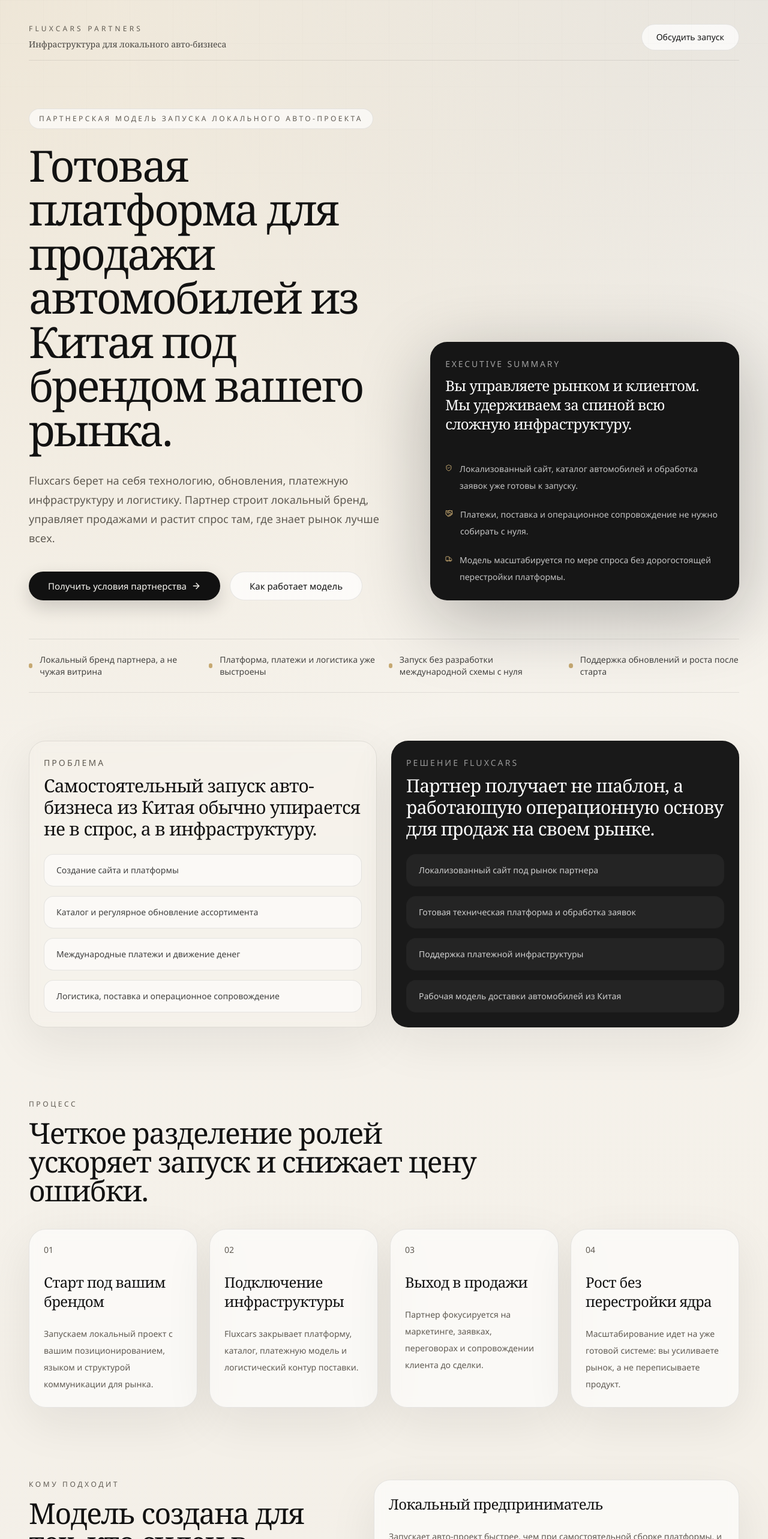
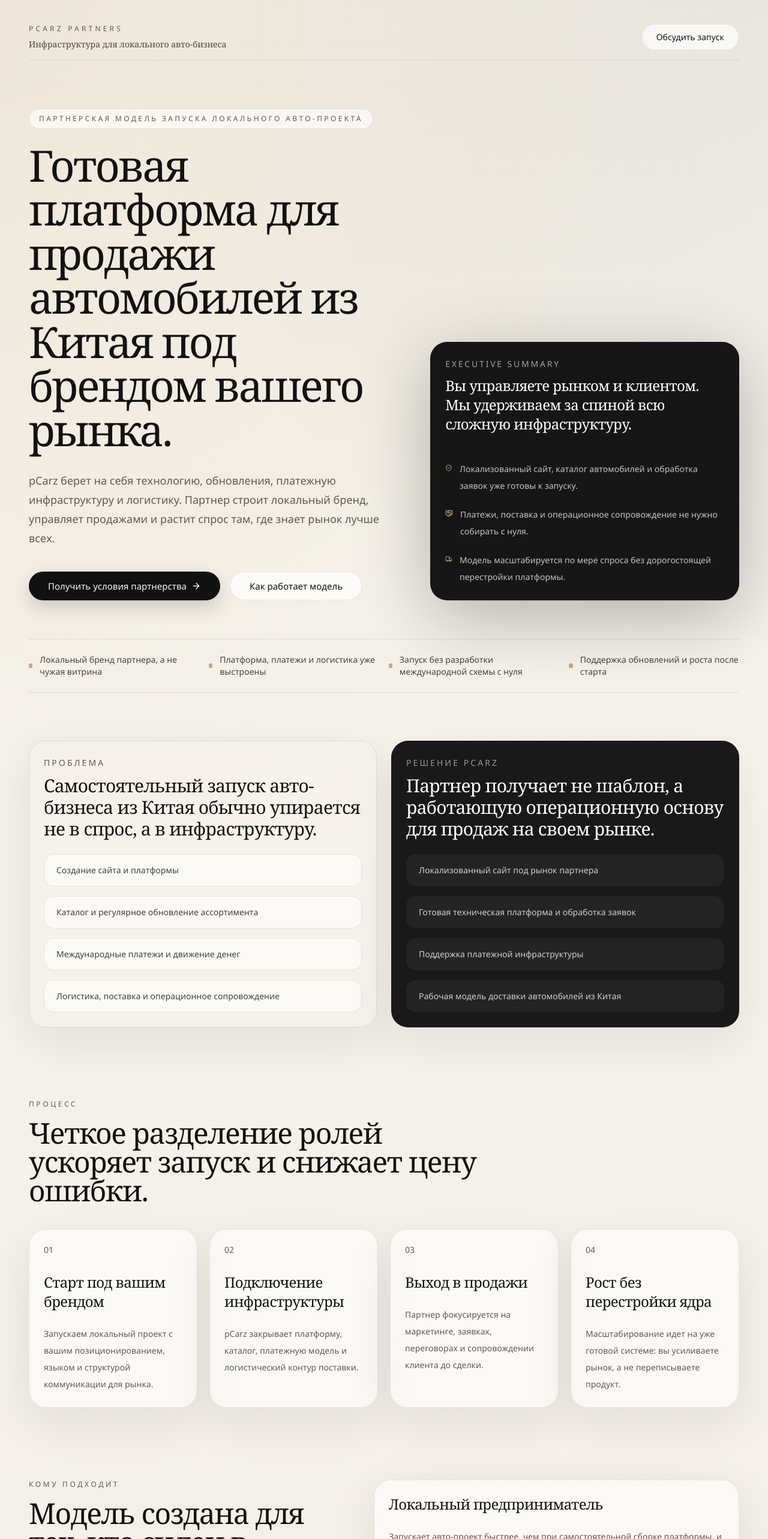
Before and after one commit to AiPilotDev/parners.pcarz.com, a Next.js app: page / in a window 1280 px wide. Shown: the top 2566 px of the page at 60% size. Built offline with nearby package versions, Linux system fonts and the light colour scheme.

Commit message:
Rename brand to pСarz

```diff
--- a/app/layout.tsx
+++ b/app/layout.tsx
@@ -2,7 +2,7 @@ import type { Metadata } from "next";
 import "./globals.css";
 
 export const metadata: Metadata = {
-  title: "Fluxcars Partners",
+  title: "pСarz Partners",
   description:
     "Премиальная партнерская платформа для запуска локального бизнеса по продаже автомобилей из Китая под брендом партнера.",
 };
--- a/app/page.tsx
+++ b/app/page.tsx
@@ -1,9 +1,28 @@
-import { ArrowRight, BanknoteArrowDown, BriefcaseBusiness, Globe2, Handshake, ShieldCheck, Truck } from "lucide-react";
+import {
+  ArrowRight,
+  BanknoteArrowDown,
+  BriefcaseBusiness,
+  Globe2,
+  Handshake,
+  ShieldCheck,
+  Truck,
+} from "lucide-react";
 
 import { AnimatedSection } from "@/components/landing/animated-section";
-import { Accordion, AccordionContent, AccordionItem, AccordionTrigger } from "@/components/ui/accordion";
+import {
+  Accordion,
+  AccordionContent,
+  AccordionItem,
+  AccordionTrigger,
+} from "@/components/ui/accordion";
 import { Button } from "@/components/ui/button";
-import { Card, CardContent, CardDescription, CardHeader, CardTitle } from "@/components/ui/card";
+import {
+  Card,
+  CardContent,
+  CardDescription,
+  CardHeader,
+  CardTitle,
+} from "@/components/ui/card";
 
 const trustItems = [
   "Локальный бренд партнера, а не чужая витрина",
@@ -35,7 +54,7 @@ const processSteps = [
   {
     title: "Подключение инфраструктуры",
     description:
-      "Fluxcars закрывает платформу, каталог, платежную модель и логистический контур поставки.",
+      "pСarz закрывает платформу, каталог, платежную модель и логистический контур поставки.",
   },
   {
     title: "Выход в продажи",
@@ -89,7 +108,7 @@ const advantages = [
 
 const faqs = [
   {
-    question: "Чем модель Fluxcars отличается от обычной франшизы?",
+    question: "Чем модель pСarz отличается от обычной франшизы?",
     answer:
       "Это не просто передача названия и шаблонного сайта. Партнер получает живую платформу, обновления, платежную и логистическую инфраструктуру, а также основу для устойчивого локального бизнеса.",
   },
@@ -117,9 +136,11 @@ export default function HomePage() {
         <header className="mb-10 flex items-center justify-between border-b border-black/8 py-4">
           <div>
             <p className="font-sans text-xs uppercase tracking-[0.35em] text-muted-foreground">
-              Fluxcars Partners
+              pСarz Partners
             </p>
-            <p className="mt-2 text-sm text-black/70">Инфраструктура для локального авто-бизнеса</p>
+            <p className="mt-2 text-sm text-black/70">
+              Инфраструктура для локального авто-бизнеса
+            </p>
           </div>
           <Button variant="secondary" asChild>
             <a href="#cta">Обсудить запуск</a>
@@ -135,7 +156,7 @@ export default function HomePage() {
               Готовая платформа для продажи автомобилей из Китая под брендом вашего рынка.
             </h1>
             <p className="mt-8 max-w-2xl font-sans text-lg leading-8 text-muted-foreground">
-              Fluxcars берет на себя технологию, обновления, платежную инфраструктуру и логистику.
+              pСarz берет на себя технологию, обновления, платежную инфраструктуру и логистику.
               Партнер строит локальный бренд, управляет продажами и растит спрос там, где знает рынок лучше всех.
             </p>
             <div className="mt-10 flex flex-col gap-4 sm:flex-row">
@@ -205,7 +226,9 @@ export default function HomePage() {
 
           <Card className="bg-[#191919] text-white">
             <CardHeader>
-              <CardDescription className="uppercase tracking-[0.22em] text-white/55">Решение Fluxcars</CardDescription>
+              <CardDescription className="uppercase tracking-[0.22em] text-white/55">
+                Решение pСarz
+              </CardDescription>
               <CardTitle className="text-3xl">
                 Партнер получает не шаблон, а работающую операционную основу для продаж на своем рынке.
               </CardTitle>
@@ -249,8 +272,8 @@ export default function HomePage() {
               Модель создана для тех, кто силен в локальном рынке, но не хочет строить международную систему самостоятельно.
             </h2>
             <p className="mt-6 max-w-xl font-sans text-base leading-8 text-muted-foreground">
-              Предприниматели, локальные продавцы, маркетинговые команды и компании, которые хотят быстро
-              войти в нишу автомобилей из Китая, получают основу для уверенного запуска и роста.
+              Предприниматели, локальные продавцы, маркетинговые команды и компании, которые хотят быстро войти
+              в нишу автомобилей из Китая, получают основу для уверенного запуска и роста.
             </p>
           </div>
           <div className="grid gap-5">
@@ -270,18 +293,21 @@ export default function HomePage() {
         <AnimatedSection className="py-10" delay={0.24}>
           <div className="mb-10 flex flex-col gap-4 lg:flex-row lg:items-end lg:justify-between">
             <div className="max-w-3xl">
-              <p className="font-sans text-xs uppercase tracking-[0.3em] text-muted-foreground">Ключевые преимущества</p>
+              <p className="font-sans text-xs uppercase tracking-[0.3em] text-muted-foreground">
+                Ключевые преимущества
+              </p>
               <h2 className="mt-4 text-4xl tracking-[-0.03em] sm:text-5xl">
                 Все, что замедляет старт с нуля, уже вынесено из вашей критической зоны риска.
               </h2>
             </div>
             <p className="max-w-lg font-sans text-sm leading-7 text-muted-foreground">
-              Fluxcars позволяет сфокусироваться на том, что приносит выручку: маркетинге, переговорах, сделках и развитии бренда.
+              pСarz позволяет сфокусироваться на том, что приносит выручку: маркетинге, переговорах, сделках и развитии бренда.
             </p>
           </div>
           <div className="grid gap-5 md:grid-cols-2">
             {advantages.map((item) => {
               const Icon = item.icon;
+
               return (
                 <Card key={item.title}>
                   <CardHeader>
@@ -322,9 +348,11 @@ export default function HomePage() {
           <Card className="overflow-hidden bg-[#111111] text-white">
             <div className="grid gap-8 p-8 lg:grid-cols-[1fr_auto] lg:items-end lg:p-12">
               <div className="max-w-3xl">
-                <p className="font-sans text-xs uppercase tracking-[0.3em] text-white/50">Финальный акцент</p>
+                <p className="font-sans text-xs uppercase tracking-[0.3em] text-white/50">
+                  Финальный акцент
+                </p>
                 <h2 className="mt-4 text-4xl tracking-[-0.03em] sm:text-5xl">
-                  Запускать авто-бизнес с нуля долго, дорого и рискованно. С Fluxcars быстрее, спокойнее и системнее.
+                  Запускать авто-бизнес с нуля долго, дорого и рискованно. С pСarz быстрее, спокойнее и системнее.
                 </h2>
                 <p className="mt-6 max-w-2xl font-sans text-base leading-8 text-white/70">
                   Вы получаете не просто сайт, а рабочую платформу для старта и роста на своем рынке. Мы закрываем основу.
@@ -333,13 +361,13 @@ export default function HomePage() {
               </div>
               <div className="flex flex-col gap-4">
                 <Button size="lg" className="bg-[#c6a972] text-black hover:bg-[#d2b57f]" asChild>
-                  <a href="mailto:partners@fluxcars.com">
-                    Связаться с Fluxcars
+                  <a href="mailto:partners@pcarz.com">
+                    Связаться с pСarz
                     <ArrowRight className="size-4" />
                   </a>
                 </Button>
                 <p className="font-sans text-xs uppercase tracking-[0.2em] text-white/45">
-                  partners@fluxcars.com
+                  partners@pcarz.com
                 </p>
               </div>
             </div>
--- a/package.json
+++ b/package.json
@@ -1,5 +1,5 @@
 {
-  "name": "fluxcars-partners",
+  "name": "pcarz-partners",
   "version": "0.1.0",
   "private": true,
   "scripts": {
```
Also changed, not shown: 1 other file (tests, documents, lock files or other folders).
